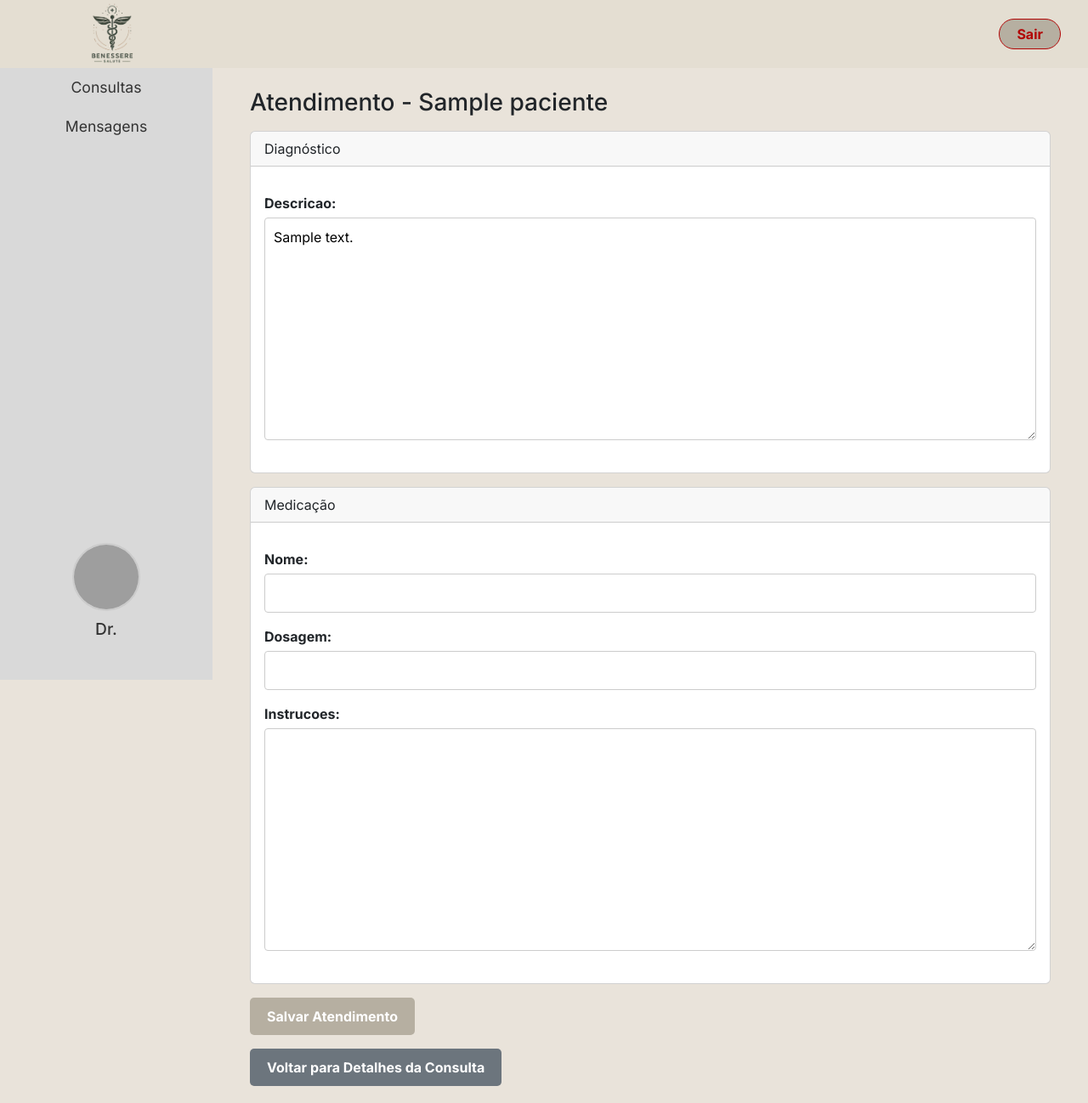
After one commit to joaog-alves/proj-pim, a Django app: page /medico/atendimento/1/ in a window 1280 px wide. The commit adds this page. Shown: the whole page at 85% size. Run offline with Django 4.2, Linux system fonts and the light colour scheme; tables that the repository leaves empty hold one stand-in row (values such as "Sample post"); grey boxes are pictures that could not be loaded.

Commit message:
consultas medico

```diff
--- a/projectClinica/benessere/forms.py
+++ b/projectClinica/benessere/forms.py
@@ -34,10 +34,14 @@ class CustomUserCreationForm(UserCreationForm):
         user = super().save(commit=False)
         if commit:
             user.save()
-        # Cria o perfil do usuário e salva a foto
-        if self.cleaned_data['photo']:
+        # Verifica se a foto foi fornecida antes de criar o perfil do usuário
+        if self.cleaned_data.get('photo'):
             UserProfile.objects.create(user=user, photo=self.cleaned_data['photo'])
+        else:
+            # Cria o perfil sem a foto, se necessário
+            UserProfile.objects.get_or_create(user=user)
         return user
+
 
     def clean(self):
         cleaned_data = super().clean()
@@ -139,3 +143,13 @@ class UnidadeClinicaForm(forms.ModelForm):
         if commit:
             unidade_clinica.save()
         return unidade_clinica
+
+class DiagnosticoForm(forms.ModelForm):
+    class Meta:
+        model = Diagnostico
+        fields = ['descricao']
+
+class MedicacaoForm(forms.ModelForm):
+    class Meta:
+        model = Medicacao
+        fields = ['nome', 'dosagem', 'instrucoes']
--- a/projectClinica/benessere/models.py
+++ b/projectClinica/benessere/models.py
@@ -65,13 +65,14 @@ class Paciente(models.Model):
 
 class Consulta(models.Model):
     medico = models.ForeignKey(Medico, on_delete=models.CASCADE)
-    paciente = models.ForeignKey(Paciente, on_delete=models.CASCADE)
+    paciente = models.ForeignKey(Paciente, on_delete=models.CASCADE, related_name='consultas')
     data_hora = models.DateTimeField()
     unidade_clinica = models.ForeignKey(UnidadeClinica, on_delete=models.CASCADE)
     observacoes = models.TextField(null=True, blank=True)
 
     def __str__(self):
         return f'Consulta com {self.medico.usuario.username} em {self.data_hora}'
+
 
 class Pagamento(models.Model):
     paciente = models.ForeignKey(Paciente, on_delete=models.CASCADE)
@@ -97,3 +98,27 @@ class UserProfile(models.Model):
 
     def __str__(self):
         return self.user.username
+
+class Prontuario(models.Model):
+    paciente = models.OneToOneField(Paciente, on_delete=models.CASCADE, related_name="prontuario")
+    historico = models.TextField(null=True, blank=True)
+
+    def __str__(self):
+        return f"Prontuário de {self.paciente.nome}"
+
+class Diagnostico(models.Model):
+    consulta = models.OneToOneField('Consulta', on_delete=models.CASCADE, related_name='diagnostico')
+    descricao = models.TextField()
+    data = models.DateTimeField(auto_now_add=True)
+
+    def __str__(self):
+        return f"Diagnóstico da consulta de {self.consulta.paciente.nome} em {self.data}"
+
+class Medicacao(models.Model):
+    diagnostico = models.ForeignKey(Diagnostico, on_delete=models.CASCADE, related_name='medicacoes')
+    nome = models.CharField(max_length=100)
+    dosagem = models.CharField(max_length=50)
+    instrucoes = models.TextField()
+
+    def __str__(self):
+        return f"{self.nome} - {self.dosagem}"
--- /dev/null
+++ b/projectClinica/benessere/templates/benessere/med_atendimento.html
@@ -0,0 +1,31 @@
+{% extends 'benessere/med_base.html' %}
+
+{% block title %}Atendimento - {{ paciente.nome }}{% endblock %}
+
+{% block content %}
+<div class="container mt-4">
+    <h3>Atendimento - {{ paciente.nome }}</h3>
+
+    <form method="post">
+        {% csrf_token %}
+
+        <div class="card mt-3">
+            <div class="card-header">Diagnóstico</div>
+            <div class="card-body">
+                {{ diagnostico_form.as_p }}
+            </div>
+        </div>
+
+        <div class="card mt-3">
+            <div class="card-header">Medicação</div>
+            <div class="card-body">
+                {{ medicacao_form.as_p }}
+            </div>
+        </div>
+
+        <button type="submit" class="btn btn-primary mt-3">Salvar Atendimento</button>
+    </form>
+
+    <a href="{% url 'med_detalhes_consulta' consulta.id %}" class="btn btn-secondary mt-3">Voltar para Detalhes da Consulta</a>
+</div>
+{% endblock %}
--- a/projectClinica/benessere/templates/benessere/med-consultas.html
+++ b/projectClinica/benessere/templates/benessere/med_consultas.html
@@ -1,5 +1,5 @@
 <!-- templates/benessere/med-consultas.html -->
-{% extends 'benessere/med-base.html' %}
+{% extends 'benessere/med_base.html' %}
 {% load static %}
 
 {% block title %}Consultas do Médico - Benessere{% endblock %}
--- a/projectClinica/benessere/urls.py
+++ b/projectClinica/benessere/urls.py
@@ -37,11 +37,12 @@ urlpatterns = [
     path('gestor/unidades/', views.gestor_unidades, name='gestor_unidades'),
     path('gestor/unidades/deletar/<int:unidade_id>/', views.gestor_deletar_unidade, name='gestor_deletar_unidade'),  # Certifique-se que esta linha exista
 
-
     path('medico/consultas/', views.med_consultas, name='med_consultas'),
     path('medico/mensagens/', views.med_mensagens, name='med_mensagens'),
     path('medico/consultas/<int:consulta_id>/', views.med_detalhes_consulta, name='med_detalhes_consulta'),
     path('mensagens/', views.lista_mensagens, name='recp_mensagens'),
+    path('medico/atendimento/<int:consulta_id>/', views.med_atendimento, name='med_atendimento'),
+    path('medico/historico/<int:paciente_id>/', views.historico_consultas, name='historico_consultas'),
 
     path('pagamentos/', views.lista_pagamentos, name='lista_pagamentos'),
     path('pagamentos/adicionar/', views.adicionar_pagamento, name='adicionar_pagamento'),
--- a/projectClinica/benessere/views.py
+++ b/projectClinica/benessere/views.py
@@ -30,13 +30,22 @@ def acesso_negado(request):
         return redirect('login')  # Redireciona para o login se o usuário não estiver autenticado
     return render(request, 'benessere/acesso_negado.html')
 
+from django.shortcuts import redirect
+from django.contrib.auth.decorators import login_required
+from .models import UserProfile
+
 @login_required
 def upload_user_photo(request):
-    if request.method == 'POST' and request.FILES.get('photo'):
-        photo = request.FILES['photo']
-        user_profile, created = UserProfile.objects.get_or_create(user=request.user)
-        user_profile.photo = photo
-        user_profile.save()
+    if request.method == 'POST':
+        # Verifica se o campo de foto foi enviado
+        if 'photo' in request.FILES:
+            photo = request.FILES['photo']
+            user_profile, created = UserProfile.objects.get_or_create(user=request.user)
+            user_profile.photo = photo
+            user_profile.save()
+        else:
+            # Cria ou obtém o perfil do usuário sem atualizar a foto
+            UserProfile.objects.get_or_create(user=request.user)
 
         # Redirecionamento baseado no grupo do usuário
         if request.user.groups.filter(name='Gestor').exists():
@@ -48,6 +57,7 @@ def upload_user_photo(request):
 
     # Redirecionamento padrão caso o método não seja POST
     return redirect('gestor_dashboard')
+
 
 @group_required("Recepcionista")
 def recp_lista_consultas(request):
@@ -200,23 +210,69 @@ def editar_pagamento(request, pagamento_id):
 def med_consultas(request):
     # Filtra as consultas apenas para o médico logado
     consultas = Consulta.objects.filter(medico__usuario=request.user)
-    return render(request, 'benessere/med-consultas.html', {'consultas': consultas})
+    return render(request, 'benessere/med_consultas.html', {'consultas': consultas})
 
 @group_required('Medico')
 def med_mensagens(request):
     # Lógica para exibir as mensagens do médico
-    return render(request, 'benessere/med-mensagens.html')
+    return render(request, 'benessere/med_mensagens.html')
 
 @group_required('Medico')
 def med_detalhes_consulta(request, consulta_id):
-    consulta = get_object_or_404(Consulta, pk=consulta_id)
+    consulta = get_object_or_404(Consulta, id=consulta_id)
+    paciente = consulta.paciente
 
-    # Verifica se o check-in já foi realizado para essa consulta
-    checkin_exists = CheckIn.objects.filter(consulta=consulta).exists()
+    return render(request, 'benessere/med_detalhes_consulta.html', {
+        'consulta': consulta,
+        'paciente': paciente
+    })
 
-    return render(request, 'benessere/med-detalhes-consulta.html', {
+def med_atendimento(request, consulta_id):
+    consulta = get_object_or_404(Consulta, id=consulta_id)
+    paciente = consulta.paciente
+
+    # Obtém ou cria o diagnóstico para a consulta específica
+    diagnostico, created = Diagnostico.objects.get_or_create(consulta=consulta)
+
+    if request.method == 'POST':
+        diagnostico_form = DiagnosticoForm(request.POST, instance=diagnostico)
+        medicacao_form = MedicacaoForm(request.POST)
+
+        if diagnostico_form.is_valid():
+            diagnostico = diagnostico_form.save()
+
+            if medicacao_form.is_valid():
+                medicacao = medicacao_form.save(commit=False)
+                medicacao.diagnostico = diagnostico
+                medicacao.save()
+
+            return redirect('historico_consultas', paciente_id=paciente.id)
+
+    else:
+        diagnostico_form = DiagnosticoForm(instance=diagnostico)
+        medicacao_form = MedicacaoForm()
+
+    return render(request, 'benessere/med_atendimento.html', {
         'consulta': consulta,
-        'checkin_exists': checkin_exists
+        'paciente': paciente,
+        'diagnostico_form': diagnostico_form,
+        'medicacao_form': medicacao_form
+    })
+
+@group_required('Medico')
+def med_historico_paciente(request, paciente_id):
+    paciente = get_object_or_404(Paciente, id=paciente_id)
+    consultas = paciente.consultas.all()  # Acessa todas as consultas do paciente
+    return render(request, 'benessere/med_historico_paciente.html', {'paciente': paciente, 'consultas': consultas})
+
+@group_required('Medico')  # Use o decorador de grupo, se aplicável
+def historico_consultas(request, paciente_id):
+    paciente = get_object_or_404(Paciente, id=paciente_id)
+    consultas = paciente.consultas.all()  # Assumindo que `related_name='consultas'` está configurado
+
+    return render(request, 'benessere/med_historico_consultas.html', {
+        'paciente': paciente,
+        'consultas': consultas
     })
 
 @group_required('Gestor')
```
Also changed, not shown: projectClinica/benessere/templates/benessere/med-detalhes-consulta.html (deleted, +0 -19 lines), projectClinica/benessere/templates/benessere/med-mensagens.html (+27 -10 lines), projectClinica/benessere/templates/benessere/med_detalhes_consulta.html (added, +15 -0 lines), projectClinica/benessere/templates/benessere/med_historico_consultas.html (added, +32 -0 lines), projectClinica/benessere/migrations/0001_initial.py, projectClinica/benessere/migrations/0002_alter_consulta_paciente.py (added), projectClinica/benessere/migrations/0002_userprofile.py (deleted), projectClinica/benessere/templates/benessere/med_base.html (renamed from projectClinica/benessere/templates/benessere/med-base.html).
